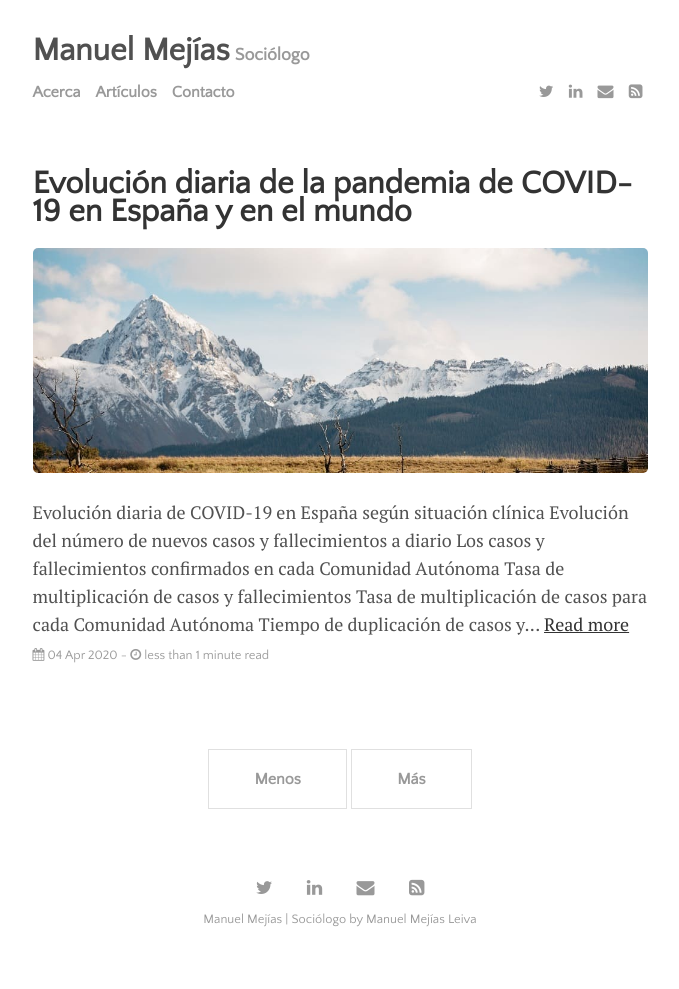
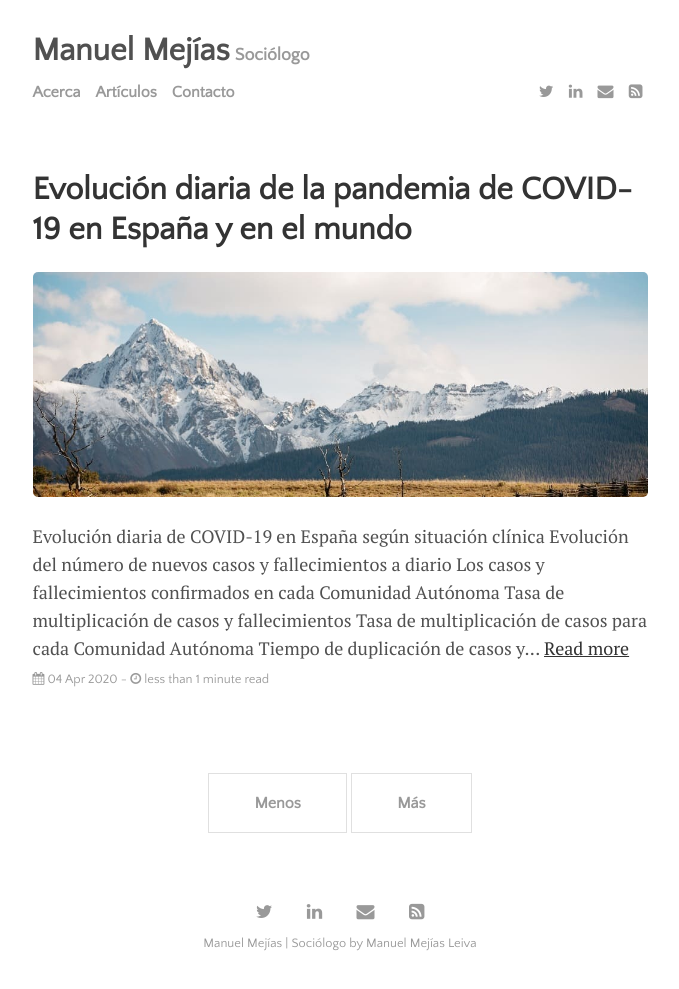
Before and after one commit to manuelmejiasleiva/blog, a Jekyll site: the page built from index.html, in a window 1280 px wide. Shown: the whole page, without its empty margins (300-979 px from the left). Built offline with Jekyll 4.4.1, drawn with Linux system fonts in a browser that asks for light colours; the list of posts is cut into pages by our own code; before the commit the page ends 965 px from its top, so only the background shows below that.

```diff
--- a/assets/css/main.css
+++ b/assets/css/main.css
@@ -31,11 +31,13 @@ body {
   }
   body h1 {
     font-size: 1.5rem;
+    line-height: 31px;
   }
 }
 
 h1{
   font-size: 2rem;
+  line-height: 40px;
 }
 
 h1 a {
```
Also changed, not shown: 8 other files.
